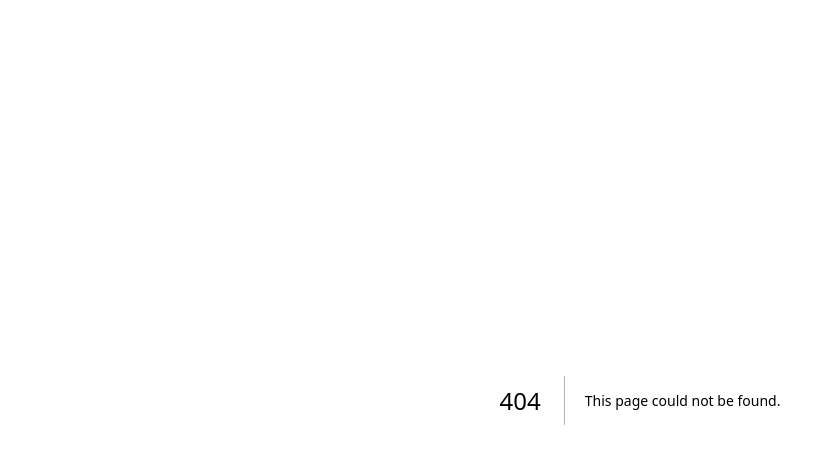
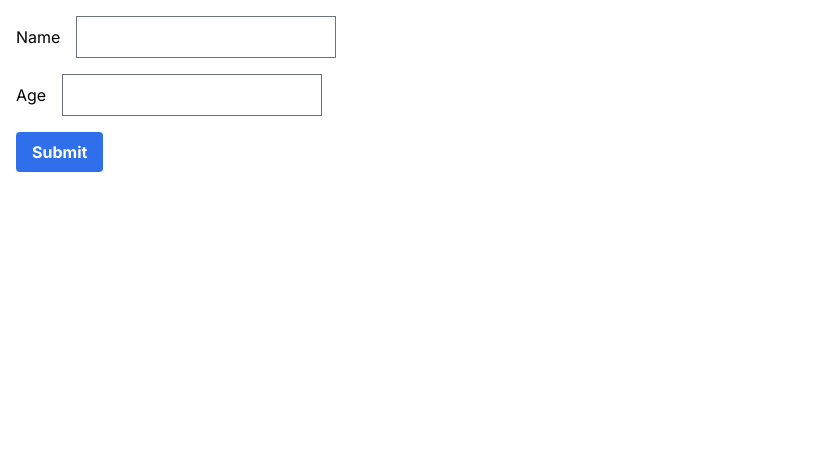
Before and after one commit to ng3rdstmadgke/react-learn, a Next.js app in the folder nextjs_foundations/sample/nextjs-dashboard/: page /sample in a window 1280 px wide. Before the commit this address had no page. Shown: the top 464 px of the page, without its empty margins (0-827 px from the left). Built offline with nearby package versions, Linux system fonts and the light colour scheme; a web font is replaced by a local one.

Commit message:
next chapter14 validation sample

```diff
--- /dev/null
+++ b/nextjs_foundations/sample/nextjs-dashboard/app/sample/(ui)/action.ts
@@ -0,0 +1,48 @@
+import { z } from 'zod';
+
+// フォームの検証スキーマ
+const FormSchema = z.object({
+  name: z.string()
+    .trim()
+    .regex(/^[A-Za-z\s]+$/, {message: "アルファベットとスペースのみ使用できます"})
+    .min(2, {message: "2文字以上で入力してください"})
+    .max(50, {message: "50文字以下で入力してください"}),
+  age: z.coerce  // zodのnumberはNaNを許容しないため、z.coerceを使用して文字列を数値に変換 (https://zod.dev/api?id=coercion)
+    .number()
+    .min(0, {message: "0歳以上で入力してください"})
+    .max(100, {message: "100歳以下で入力してください"}),
+})
+
+// フォームの状態の型定義
+export type SampleState = {
+  errors?: {
+    name?: string[];
+    age?: string[];
+  };
+}
+
+// フォームのアクション関数
+// useActionState フックの第位置引数に渡される関数は、引数として前の状態と FormData オブジェクトを受け取る必要があります
+export async function sampleAction(
+  prevState: SampleState | undefined,
+  formData: FormData
+): Promise<SampleState | undefined> {
+  // フォームデータの検証
+  const validatedFields = FormSchema.safeParse({
+    name: formData.get("name"),
+    age: formData.get("age")
+  })
+
+  // 検証エラーがある場合は、エラーメッセージを返す
+  // エラーメッセージは state に格納され、フォームに表示される
+  if (!validatedFields.success) {
+    const state: SampleState = {
+      // { name: [...], age: [...] }
+      errors: validatedFields.error.flatten().fieldErrors
+    }
+    return state;
+  }
+
+  // 検証が成功した場合は、フォームデータを処理する (ここではコンソールに出力)
+  console.log("Form submitted successfully:", validatedFields.data);
+}
--- /dev/null
+++ b/nextjs_foundations/sample/nextjs-dashboard/app/sample/(ui)/form.tsx
@@ -0,0 +1,48 @@
+'use client';  // フック(useActionStateなど) はクライアントサイドでのみ利用可能
+
+import { SampleState, sampleAction } from '@/app/sample/(ui)/action';
+import { useActionState } from 'react';
+
+export default function Form() {
+  // フォームの初期状態
+  const initialState: SampleState = {errors: {}};
+
+  // useActionState フックでフォームの状態とアクション関数を取得
+  const [state, sampleFormAction] = useActionState(sampleAction, initialState);
+
+  return (
+    <form action={sampleFormAction}> {/* useActionStateフックで取得したフォームアクションを指定 */}
+      {/* name フィールド */}
+      <div className="mb-4">
+        <label htmlFor="name" className="mr-4">Name</label>
+        <input id="name" name="name" type="text" required/>
+        {/* stateからエラーメッセージを表示 */}
+        <div>
+          {state?.errors?.name && state.errors.name.map((e: string) => {
+              return <p className="text-red-600" key={e}>{e}</p>
+          })}
+        </div>
+      </div>
+
+      {/* age フィールド */}
+      <div className="mb-4">
+        <label htmlFor="age" className="mr-4">Age</label>
+        <input id="age" name="age" type="number" required/>
+        {/* stateからエラーメッセージを表示 */}
+        <div>
+          {state?.errors?.age && state.errors.age.map((e: string) => {
+            return <p className="text-red-600" key={e}>{e}</p>
+          })}
+        </div>
+      </div>
+
+      {/* 送信ボタン */}
+      <div>
+        <button
+          className="rounded bg-blue-600 px-4 py-2 font-bold text-white hover:bg-blue-700"
+          type="submit"
+        >Submit</button>
+      </div>
+    </form>
+  )
+}
--- /dev/null
+++ b/nextjs_foundations/sample/nextjs-dashboard/app/sample/page.tsx
@@ -0,0 +1,9 @@
+import Form from '@/app/sample/(ui)/form'
+
+export default async function Page() {
+  return (
+    <div className="m-4">
+      <Form />
+    </div>
+  )
+}
```
Also changed, not shown: 1 other file (tests, documents, lock files or other folders).
